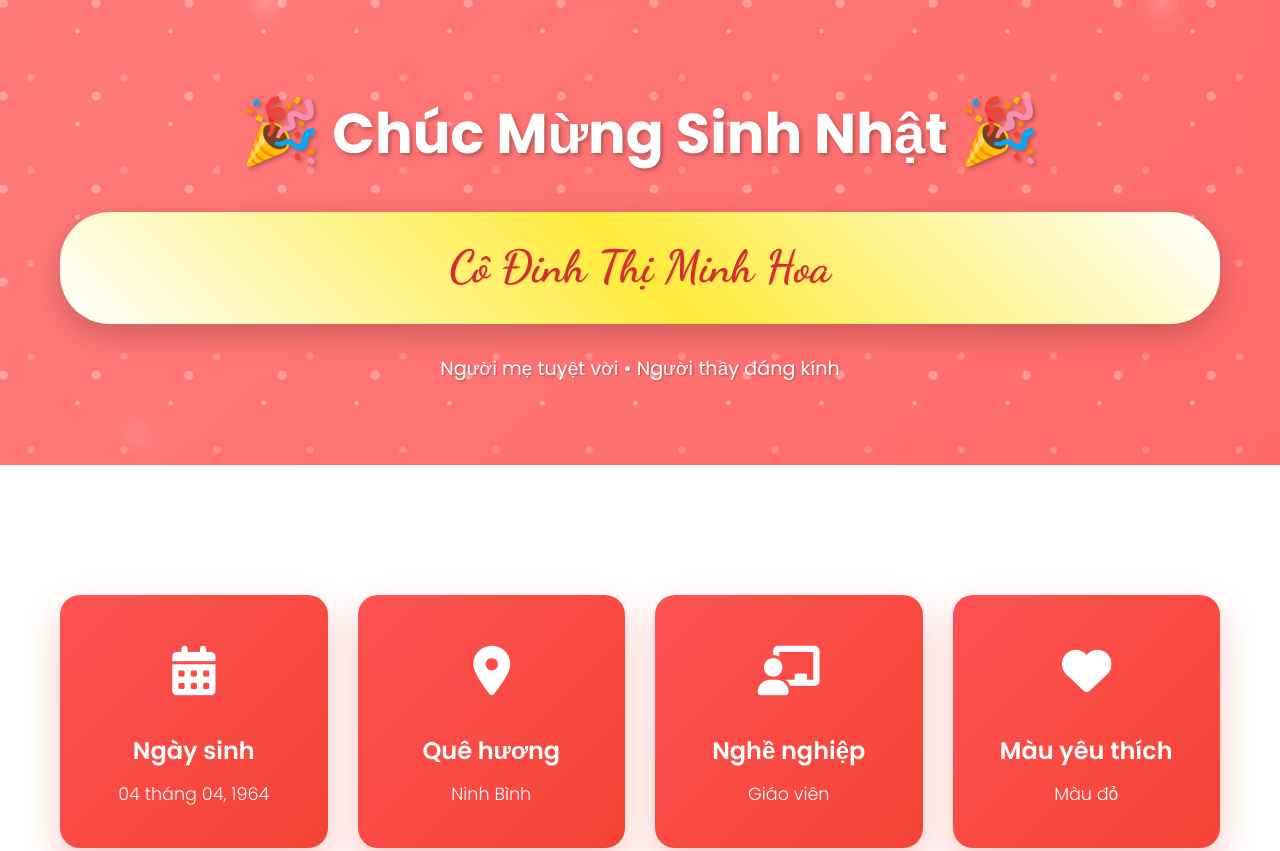
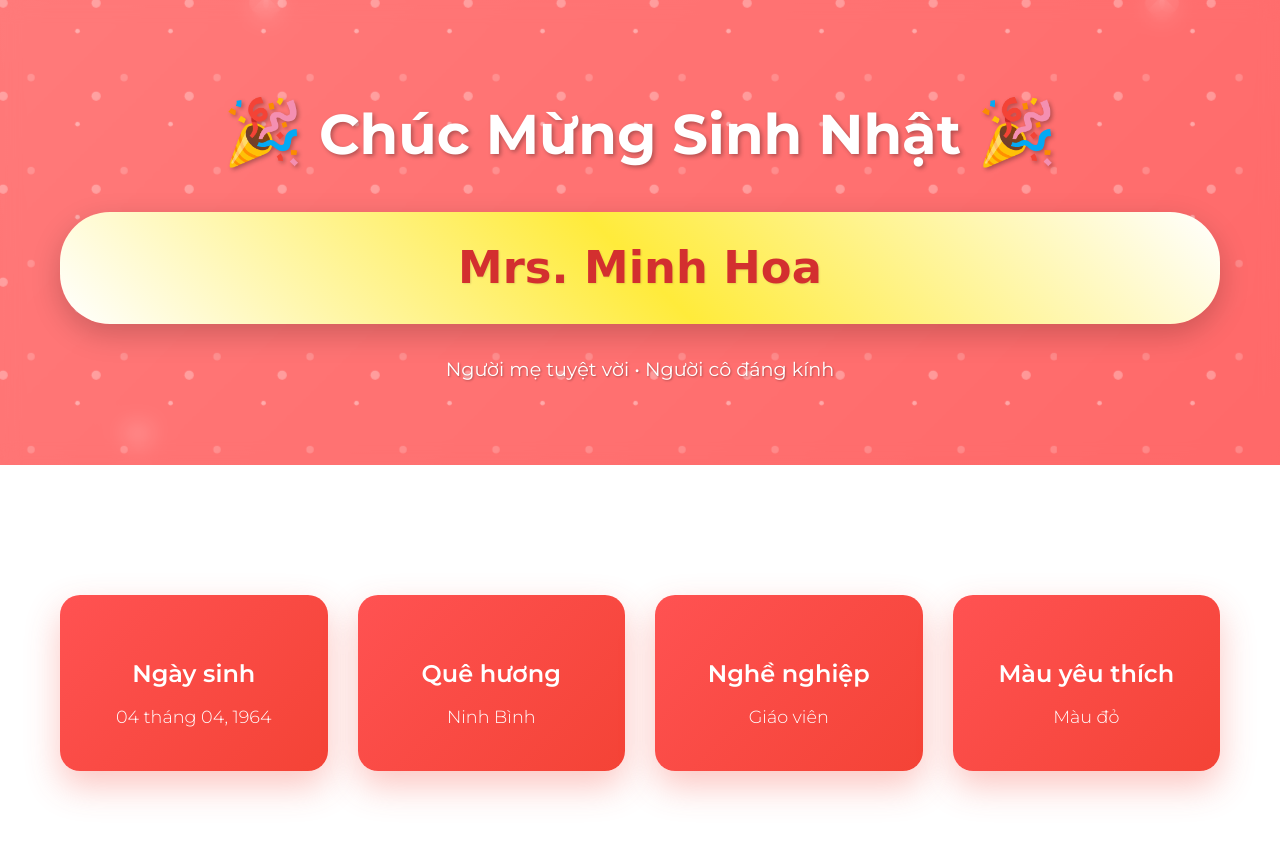
Before and after one commit to hungdt31/happy-birthday-mom, a website: page index.html in a window 1280 px wide. Shown: the top 851 px of the page. Drawn offline with Linux system fonts and the light colour scheme.

Commit message:
update content

```diff
--- a/index.html
+++ b/index.html
@@ -3,10 +3,11 @@
 <head>
     <meta charset="UTF-8">
     <meta name="viewport" content="width=device-width, initial-scale=1.0">
-    <title>Chúc Mừng Sinh Nhật - Đinh Thị Minh Hoa</title>
+    <title>Chúc Mừng Sinh Nhật Mẹ Yêu</title>
     <link rel="stylesheet" href="styles.css">
-    <link href="https://fonts.googleapis.com/css2?family=Dancing+Script:wght@400;600;700&family=Poppins:wght@300;400;500;600;700&display=swap" rel="stylesheet">
-    <link rel="stylesheet" href="https://cdnjs.cloudflare.com/ajax/libs/font-awesome/6.0.0/css/all.min.css">
+    <link rel="preconnect" href="https://fonts.googleapis.com">
+    <link rel="preconnect" href="https://fonts.gstatic.com" crossorigin>
+    <link href="https://fonts.googleapis.com/css2?family=Montserrat:ital,wght@0,100..900;1,100..900&display=swap" rel="stylesheet">
 </head>
 <body>
     <!-- Background Animation -->
@@ -31,9 +32,9 @@
                     <span class="celebration">🎉</span>
                 </h1>
                 <div class="name-highlight">
-                    <h2>Cô Đinh Thị Minh Hoa</h2>
+                    <h2>Mrs. Minh Hoa</h2>
                 </div>
-                <p class="subtitle">Người mẹ tuyệt vời • Người thầy đáng kính</p>
+                <p class="subtitle">Người mẹ tuyệt vời • Người cô đáng kính</p>
             </div>
         </div>
     </header>
@@ -110,7 +111,7 @@
                         <i class="fas fa-star"></i>
                     </div>
                     <h3>Thành công</h3>
-                    <p>Chúc mẹ luôn thành công trong sự nghiệp giáo dục, là người thầy được học trò yêu mến và đồng nghiệp kính trọng.</p>
+                    <p>Chúc mẹ luôn thành công trong sự nghiệp giáo dục, là người cô được học trò yêu mến và đồng nghiệp kính trọng.</p>
                 </div>
             </div>
         </div>
@@ -176,7 +177,7 @@
         <div class="container">
             <div class="footer-content">
                 <p>💝 Tặng mẹ yêu với tất cả tình yêu thương 💝</p>
-                <p class="footer-date">Sinh nhật 04/04/2024</p>
+                <p class="footer-date">Sinh nhật 04/04/2025</p>
             </div>
         </div>
     </footer>
--- a/styles.css
+++ b/styles.css
@@ -6,7 +6,7 @@
 }
 
 body {
-    font-family: 'Poppins', sans-serif;
+    font-family: "Montserrat", sans-serif;
     line-height: 1.6;
     color: #333;
     background: linear-gradient(135deg, #ff6b6b 0%, #ff5252 50%, #e53e3e 100%);
```
